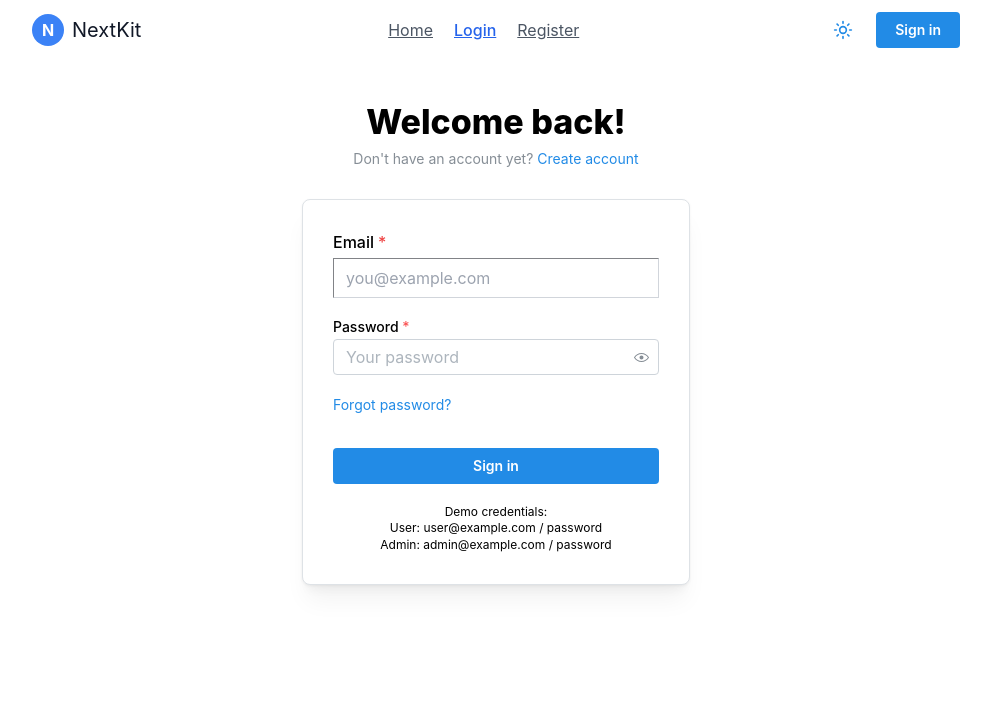
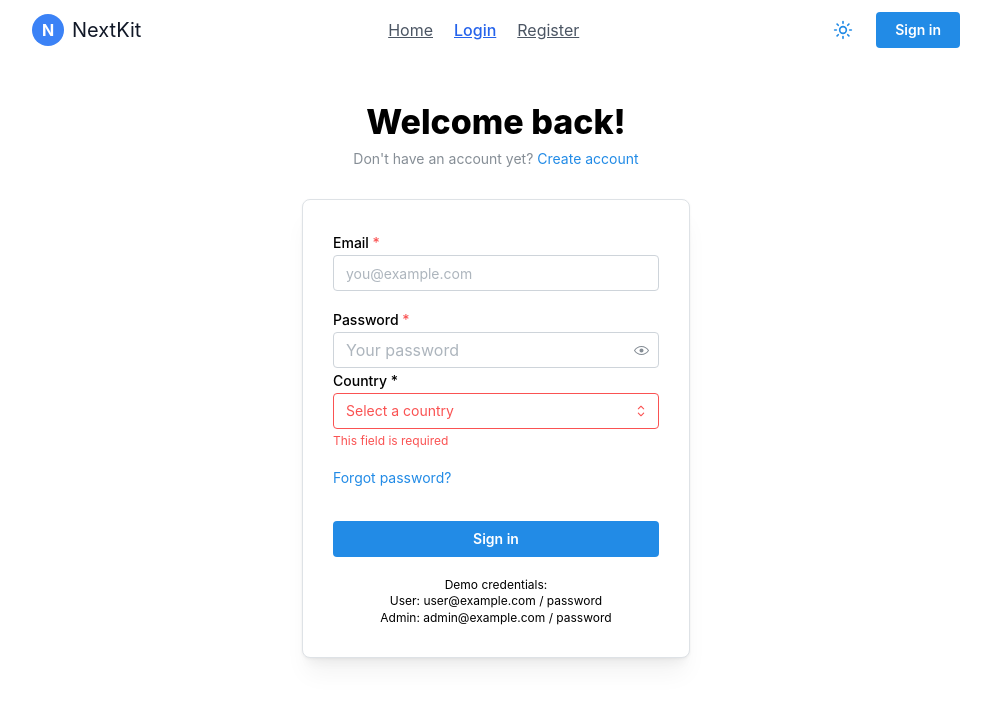
Before and after one commit to Prashant8Khatiwada/Next_JS_Starter_Kit, a Next.js app: page /login in a window 1280 px wide. Shown: the top 702 px of the page, without its empty margins (144-1135 px from the left). Built offline with nearby package versions, Linux system fonts and the light colour scheme.

Commit message:
Add country selection to login form; update InputField and SelectField components

```diff
--- a/src/app/login/page.tsx
+++ b/src/app/login/page.tsx
@@ -18,6 +18,7 @@ import {
 } from "@mantine/core";
 import { useAuth } from "@/src/context/auth-context";
 import { InputField } from "@/src/components/ui/input";
+import { SelectField } from "@/src/components/ui/select";
 
 export default function LoginPage() {
   const [email, setEmail] = useState("");
@@ -60,6 +61,7 @@ export default function LoginPage() {
         <form onSubmit={handleSubmit}>
           <InputField
             label="Email"
+            type="email"
             placeholder="you@example.com"
             required
             value={email}
@@ -73,7 +75,22 @@ export default function LoginPage() {
             value={password}
             onChange={(e) => setPassword(e.target.value)}
           />
-          <Group position="apart" mt="lg">
+          <SelectField
+            label="Country"
+            placeholder="Select a country"
+            data={[
+              { value: "us", label: "USA" },
+              { value: "ca", label: "Canada" },
+            ]}
+            onChange={(value) => console.log(value)}
+            error="This field is required"
+            required
+            clearable
+            searchable
+            className="max-w-md"
+          />
+
+          <Group justify="apart" mt="lg">
             <Anchor component={Link} href="/forgot-password" size="sm">
               Forgot password?
             </Anchor>
--- a/src/components/ui/input.tsx
+++ b/src/components/ui/input.tsx
@@ -1,16 +1,14 @@
-import { forwardRef } from "react";
+import { forwardRef, useState } from "react";
+import { TextInput, TextInputProps } from "@mantine/core";
 
-interface InputFieldProps extends React.InputHTMLAttributes<HTMLInputElement> {
-  label?: string;
-  error?: string;
-  required?: boolean;
-  disabled?: boolean;
+interface InputFieldProps extends TextInputProps {
   leftSection?: React.ReactNode;
+  rightSection?: React.ReactNode;
   leftSectionWidth?: string | number;
-  rightSection?: React.ReactNode;
   rightSectionWidth?: string | number;
 }
 
+// Use forwardRef to support ref forwarding, matching the original InputField
 export const InputField = forwardRef<HTMLInputElement, InputFieldProps>(
   (
     {
@@ -20,68 +18,50 @@ export const InputField = forwardRef<HTMLInputElement, InputFieldProps>(
       disabled,
       className,
       leftSection,
-      leftSectionWidth = "2.5rem",
+      leftSectionWidth,
       rightSection,
-      rightSectionWidth = "2.5rem",
+      rightSectionWidth,
       ...props
     },
     ref
   ) => {
+    // State for clearable input demo
+    const [value, setValue] = useState("");
+
     return (
-      <div className="flex flex-col gap-1">
-        {label && (
-          <label className="text-base font-medium">
-            {label}
-            {required && <span className="text-red-500 ml-1">*</span>}
-          </label>
-        )}
-        <div className="relative">
-          {leftSection && (
-            <div
-              className="absolute inset-y-0 left-0 flex items-center pl-3 pointer-events-none"
-              style={{ width: leftSectionWidth }}
-            >
-              {leftSection}
-            </div>
-          )}
-          <input
-            ref={ref}
-            className={`flex h-10 w-full rounded-md border border-gray-300 bg-white px-3 py-2 text-base placeholder:text-gray-400 focus-visible:outline-none focus-visible:ring-2 focus-visible:ring-blue-500 focus-visible:ring-offset-2 transition-colors ${
-              disabled ? "bg-gray-100 cursor-not-allowed opacity-50" : ""
-            } ${error ? "border-red-500" : ""} ${
-              leftSection
-                ? `pl-${
-                    typeof leftSectionWidth === "number"
-                      ? Math.round(leftSectionWidth / 4) + 3
-                      : 10
-                  }`
-                : ""
-            } ${
-              rightSection
-                ? `pr-${
-                    typeof rightSectionWidth === "number"
-                      ? Math.round(rightSectionWidth / 4) + 3
-                      : 10
-                  }`
-                : ""
-            } ${className || ""}`}
-            disabled={disabled}
-            required={required}
-            {...props}
-          />
-          {rightSection && (
-            <div
-              className="absolute inset-y-0 right-0 flex items-center pr-3 pointer-events-none"
-              style={{ width: rightSectionWidth }}
-            >
-              {rightSection}
-            </div>
-          )}
-        </div>
-        {error && <span className="text-sm text-red-500">{error}</span>}
-      </div>
+      <TextInput
+        ref={ref}
+        label={label}
+        error={error}
+        required={required}
+        disabled={disabled}
+        className={className}
+        leftSection={leftSection}
+        leftSectionWidth={leftSectionWidth}
+        rightSection={rightSection}
+        rightSectionWidth={rightSectionWidth}
+        leftSectionPointerEvents="none" // Non-interactive icons
+        rightSectionPointerEvents={rightSection ? "all" : "none"} // Allow interaction for rightSection (e.g., clear button)
+        value={value}
+        onChange={(event) => setValue(event.currentTarget.value)}
+        {...props}
+      />
     );
   }
 );
 
 InputField.displayName = "InputField";
+
+// styles={{
+//   label: {
+//     fontSize: "1rem",
+//     // marginBottom: "0.5rem",
+//   },
+//   input: {
+//     padding: "0.75rem 0.625rem",
+//     fontSize: "1rem",
+//     "&::placeholder": {
+//       fontSize: "1rem",
+//     },
+//   },
+// }}
--- a/src/components/ui/select.tsx
+++ b/src/components/ui/select.tsx
@@ -1,160 +1,77 @@
-"use client";
+import { forwardRef } from "react";
+import { Select, SelectProps } from "@mantine/core";
 
-import * as React from "react";
-import * as SelectPrimitive from "@radix-ui/react-select";
-import { Check, ChevronDown, ChevronUp } from "lucide-react";
+interface SelectFieldProps extends SelectProps {
+  data: { value: string; label: string }[];
+  label?: string;
+  placeholder?: string;
+  value?: string | null;
+  onChange?: (value: string | null) => void;
+  onBlur?: () => void;
+  error?: string;
+  required?: boolean;
+  clearable?: boolean;
+  searchable?: boolean;
+}
 
-import { cn } from "@/src/lib/utils";
+export const SelectField = forwardRef<HTMLInputElement, SelectFieldProps>(
+  (
+    {
+      label,
+      placeholder,
+      value,
+      onChange,
+      onBlur,
+      data,
+      error,
+      required,
+      clearable = false,
+      searchable = false,
+      className,
+      ...props
+    },
+    ref
+  ) => {
+    const updatedLabel = required ? `${label}${label ? " *" : "*"}` : label;
 
-const Select = SelectPrimitive.Root;
+    return (
+      <div className="flex flex-col gap-1">
+        <Select
+          ref={ref}
+          label={updatedLabel}
+          placeholder={placeholder}
+          value={value}
+          onChange={onChange}
+          onBlur={onBlur}
+          data={data}
+          error={error}
+          required={required}
+          clearable={clearable}
+          searchable={searchable}
+          className={className}
+          withAsterisk={false}
+          {...props}
+        />
+      </div>
+    );
+  }
+);
 
-const SelectGroup = SelectPrimitive.Group;
+SelectField.displayName = "SelectField";
 
-const SelectValue = SelectPrimitive.Value;
-
-const SelectTrigger = React.forwardRef<
-  React.ElementRef<typeof SelectPrimitive.Trigger>,
-  React.ComponentPropsWithoutRef<typeof SelectPrimitive.Trigger>
->(({ className, children, ...props }, ref) => (
-  <SelectPrimitive.Trigger
-    ref={ref}
-    className={cn(
-      "flex h-10 w-full items-center justify-between rounded-md border border-input bg-background px-3 py-2 text-sm ring-offset-background placeholder:text-muted-foreground focus:outline-none focus:ring-2 focus:ring-ring focus:ring-offset-2 disabled:cursor-not-allowed disabled:opacity-50 [&>span]:line-clamp-1",
-      className
-    )}
-    {...props}
-  >
-    {children}
-    <SelectPrimitive.Icon asChild>
-      <ChevronDown className="h-4 w-4 opacity-50" />
-    </SelectPrimitive.Icon>
-  </SelectPrimitive.Trigger>
-));
-SelectTrigger.displayName = SelectPrimitive.Trigger.displayName;
-
-const SelectScrollUpButton = React.forwardRef<
-  React.ElementRef<typeof SelectPrimitive.ScrollUpButton>,
-  React.ComponentPropsWithoutRef<typeof SelectPrimitive.ScrollUpButton>
->(({ className, ...props }, ref) => (
-  <SelectPrimitive.ScrollUpButton
-    ref={ref}
-    className={cn(
-      "flex cursor-default items-center justify-center py-1",
-      className
-    )}
-    {...props}
-  >
-    <ChevronUp className="h-4 w-4" />
-  </SelectPrimitive.ScrollUpButton>
-));
-SelectScrollUpButton.displayName = SelectPrimitive.ScrollUpButton.displayName;
-
-const SelectScrollDownButton = React.forwardRef<
-  React.ElementRef<typeof SelectPrimitive.ScrollDownButton>,
-  React.ComponentPropsWithoutRef<typeof SelectPrimitive.ScrollDownButton>
->(({ className, ...props }, ref) => (
-  <SelectPrimitive.ScrollDownButton
-    ref={ref}
-    className={cn(
-      "flex cursor-default items-center justify-center py-1",
-      className
-    )}
-    {...props}
-  >
-    <ChevronDown className="h-4 w-4" />
-  </SelectPrimitive.ScrollDownButton>
-));
-SelectScrollDownButton.displayName =
-  SelectPrimitive.ScrollDownButton.displayName;
-
-const SelectContent = React.forwardRef<
-  React.ElementRef<typeof SelectPrimitive.Content>,
-  React.ComponentPropsWithoutRef<typeof SelectPrimitive.Content>
->(({ className, children, position = "popper", ...props }, ref) => (
-  <SelectPrimitive.Portal>
-    <SelectPrimitive.Content
-      ref={ref}
-      className={cn(
-        "relative z-50 max-h-96 min-w-[8rem] overflow-hidden rounded-md border bg-popover text-popover-foreground shadow-md data-[state=open]:animate-in data-[state=closed]:animate-out data-[state=closed]:fade-out-0 data-[state=open]:fade-in-0 data-[state=closed]:zoom-out-95 data-[state=open]:zoom-in-95 data-[side=bottom]:slide-in-from-top-2 data-[side=left]:slide-in-from-right-2 data-[side=right]:slide-in-from-left-2 data-[side=top]:slide-in-from-bottom-2",
-        position === "popper" &&
-          "data-[side=bottom]:translate-y-1 data-[side=left]:-translate-x-1 data-[side=right]:translate-x-1 data-[side=top]:-translate-y-1",
-        className
-      )}
-      position={position}
-      {...props}
-    >
-      <SelectScrollUpButton />
-      <SelectPrimitive.Viewport
-        className={cn(
-          "p-1",
-          position === "popper" &&
-            "h-[var(--radix-select-trigger-height)] w-full min-w-[var(--radix-select-trigger-width)]"
-        )}
-      >
-        {children}
-      </SelectPrimitive.Viewport>
-      <SelectScrollDownButton />
-    </SelectPrimitive.Content>
-  </SelectPrimitive.Portal>
-));
-SelectContent.displayName = SelectPrimitive.Content.displayName;
-
-const SelectLabel = React.forwardRef<
-  React.ElementRef<typeof SelectPrimitive.Label>,
-  React.ComponentPropsWithoutRef<typeof SelectPrimitive.Label>
->(({ className, ...props }, ref) => (
-  <SelectPrimitive.Label
-    ref={ref}
-    className={cn("py-1.5 pl-8 pr-2 text-sm font-semibold", className)}
-    {...props}
-  />
-));
-SelectLabel.displayName = SelectPrimitive.Label.displayName;
-
-const SelectItem = React.forwardRef<
-  React.ElementRef<typeof SelectPrimitive.Item>,
-  React.ComponentPropsWithoutRef<typeof SelectPrimitive.Item>
->(({ className, children, ...props }, ref) => (
-  <SelectPrimitive.Item
-    ref={ref}
-    className={cn(
-      "relative flex w-full cursor-default select-none items-center rounded-sm py-1.5 pl-8 pr-2 text-sm outline-none focus:bg-accent focus:text-accent-foreground data-[disabled]:pointer-events-none data-[disabled]:opacity-50",
-      className
-    )}
-    {...props}
-  >
-    <span className="absolute left-2 flex h-3.5 w-3.5 items-center justify-center">
-      <SelectPrimitive.ItemIndicator>
-        <Check className="h-4 w-4" />
-      </SelectPrimitive.ItemIndicator>
-    </span>
-
-    <SelectPrimitive.ItemText>{children}</SelectPrimitive.ItemText>
-  </SelectPrimitive.Item>
-));
-SelectItem.displayName = SelectPrimitive.Item.displayName;
-
-const SelectSeparator = React.forwardRef<
-  React.ElementRef<typeof SelectPrimitive.Separator>,
-  React.ComponentPropsWithoutRef<typeof SelectPrimitive.Separator>
->(({ className, ...props }, ref) => (
-  <SelectPrimitive.Separator
-    ref={ref}
-    className={cn("-mx-1 my-1 h-px bg-muted", className)}
-    {...props}
-  />
-));
-SelectSeparator.displayName = SelectPrimitive.Separator.displayName;
-
-export {
-  Select,
-  SelectGroup,
-  SelectValue,
-  SelectTrigger,
-  SelectContent,
-  SelectLabel,
-  SelectItem,
-  SelectSeparator,
-  SelectScrollUpButton,
-  SelectScrollDownButton,
-};
+// styles={{
+//   label: {
+//     fontSize: "1rem",
+//     // marginBottom: "0.5rem",
+//   },
+//   input: {
+//     padding: "0.75rem 0.625rem",
+//     fontSize: "1rem",
+//     "&::placeholder": {
+//       fontSize: "1rem",
+//     },
+//   },
+//   error: {
+//     display: "none",
+//   },
+// }}
--- a/styles/globals.css
+++ b/styles/globals.css
@@ -48,6 +48,7 @@ body {
     --sidebar-border: 220 13% 91%;
     --sidebar-ring: 217.2 91.2% 59.8%;
   }
+
   .dark {
     --background: 0 0% 3.9%;
     --foreground: 0 0% 98%;
@@ -88,6 +89,7 @@ body {
   * {
     @apply border-border;
   }
+
   body {
     @apply bg-background text-foreground;
   }
```
